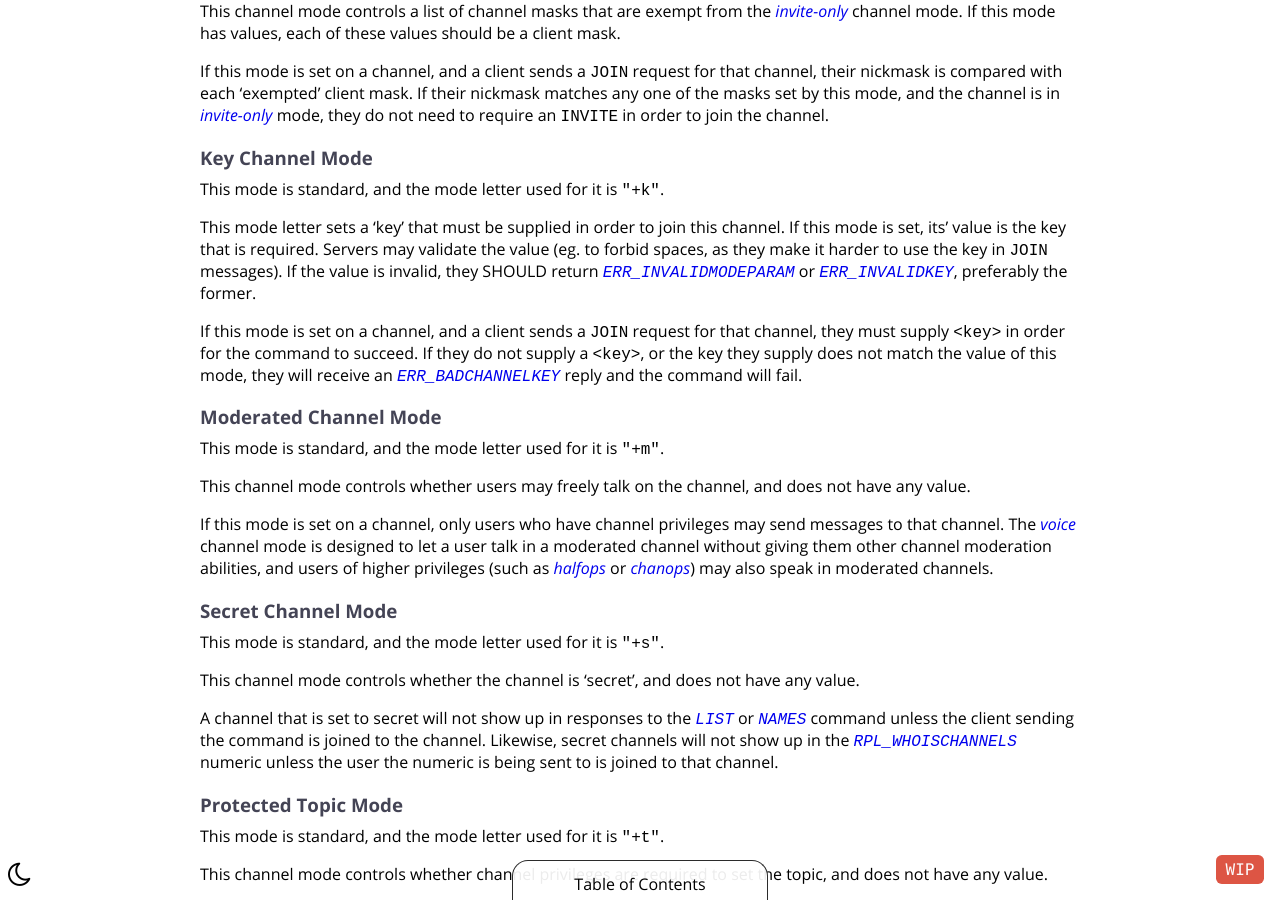
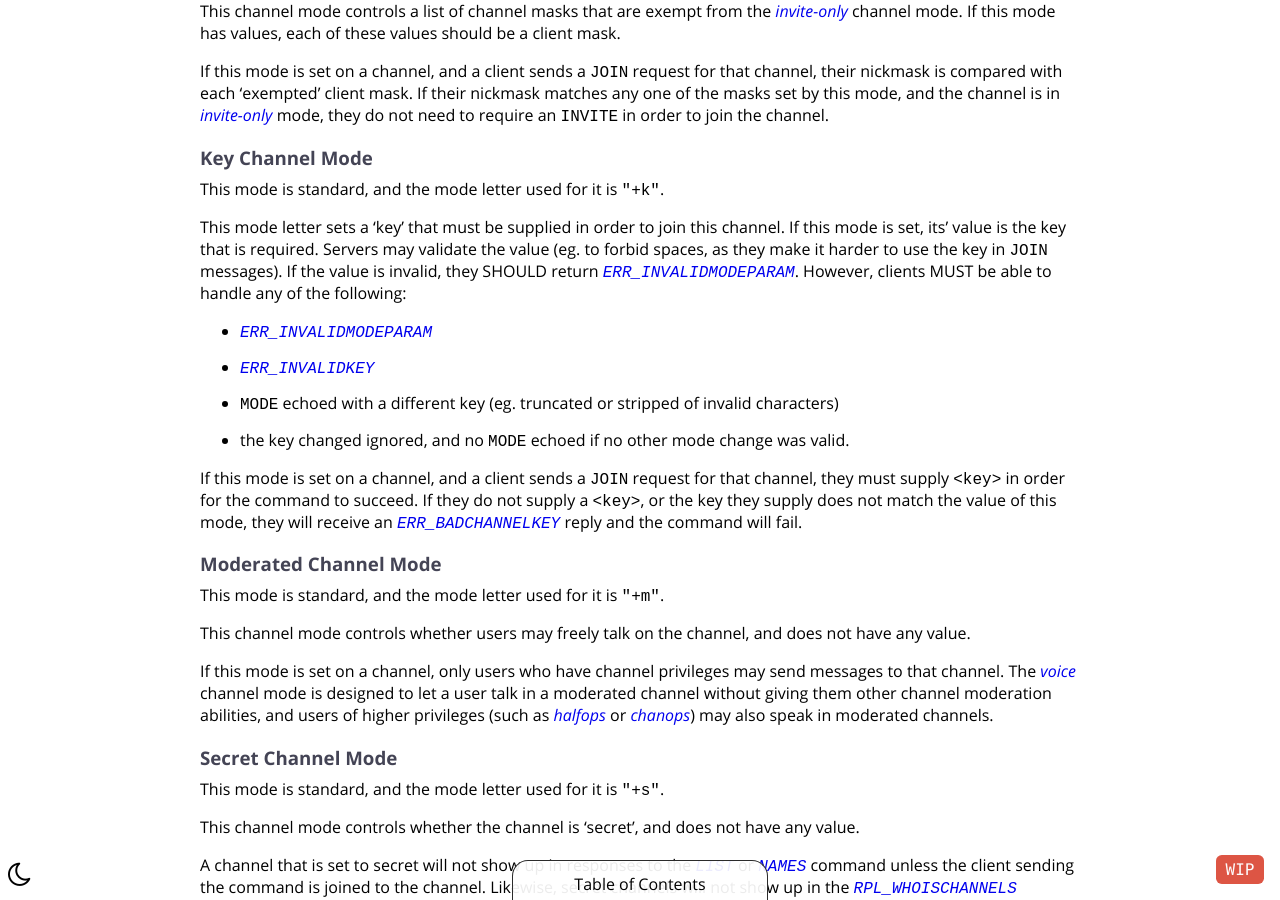
Before and after one commit to ircdocs/modern-irc, a Jekyll site: the page built from index.md, in a window 1280 px wide and 900 px high, scrolled down 40172 px. Built offline with Jekyll 4.4.1, drawn with Linux system fonts in a browser that asks for light colours.

Commit message:
Exhaustively document all known behaviors
* ERR_INVALIDKEY: ircu
* ERR_INVALIDMODEPARAM: insp, ergo
* truncating: irc2, unreal
* stripping: hybrid family (including solanum
* silently dropping: bahamut

```diff
--- a/_includes/modern-appendix.md
+++ b/_includes/modern-appendix.md
@@ -122,7 +122,13 @@ If this mode is set on a channel, and a client sends a `JOIN` request for that c
 This mode is standard, and the mode letter used for it is `"+k"`.
 
 This mode letter sets a 'key' that must be supplied in order to join this channel. If this mode is set, its' value is the key that is required.
-Servers may validate the value (eg. to forbid spaces, as they make it harder to use the key in `JOIN` messages). If the value is invalid, they SHOULD return [`ERR_INVALIDMODEPARAM`](#errinvalidmodeparam-696) or [`ERR_INVALIDKEY`](#errinvalidkey-525), preferably the former.
+Servers may validate the value (eg. to forbid spaces, as they make it harder to use the key in `JOIN` messages). If the value is invalid, they SHOULD return [`ERR_INVALIDMODEPARAM`](#errinvalidmodeparam-696).
+However, clients MUST be able to handle any of the following:
+
+* [`ERR_INVALIDMODEPARAM`](#errinvalidmodeparam-696)
+* [`ERR_INVALIDKEY`](#errinvalidkey-525)
+* `MODE` echoed with a different key (eg. truncated or stripped of invalid characters)
+* the key changed ignored, and no `MODE` echoed if no other mode change was valid.
 
 If this mode is set on a channel, and a client sends a `JOIN` request for that channel, they must supply `<key>` in order for the command to succeed. If they do not supply a `<key>`, or the key they supply does not match the value of this mode, they will receive an [`ERR_BADCHANNELKEY`](#errbadchannelkey-475) reply and the command will fail.
 
```
